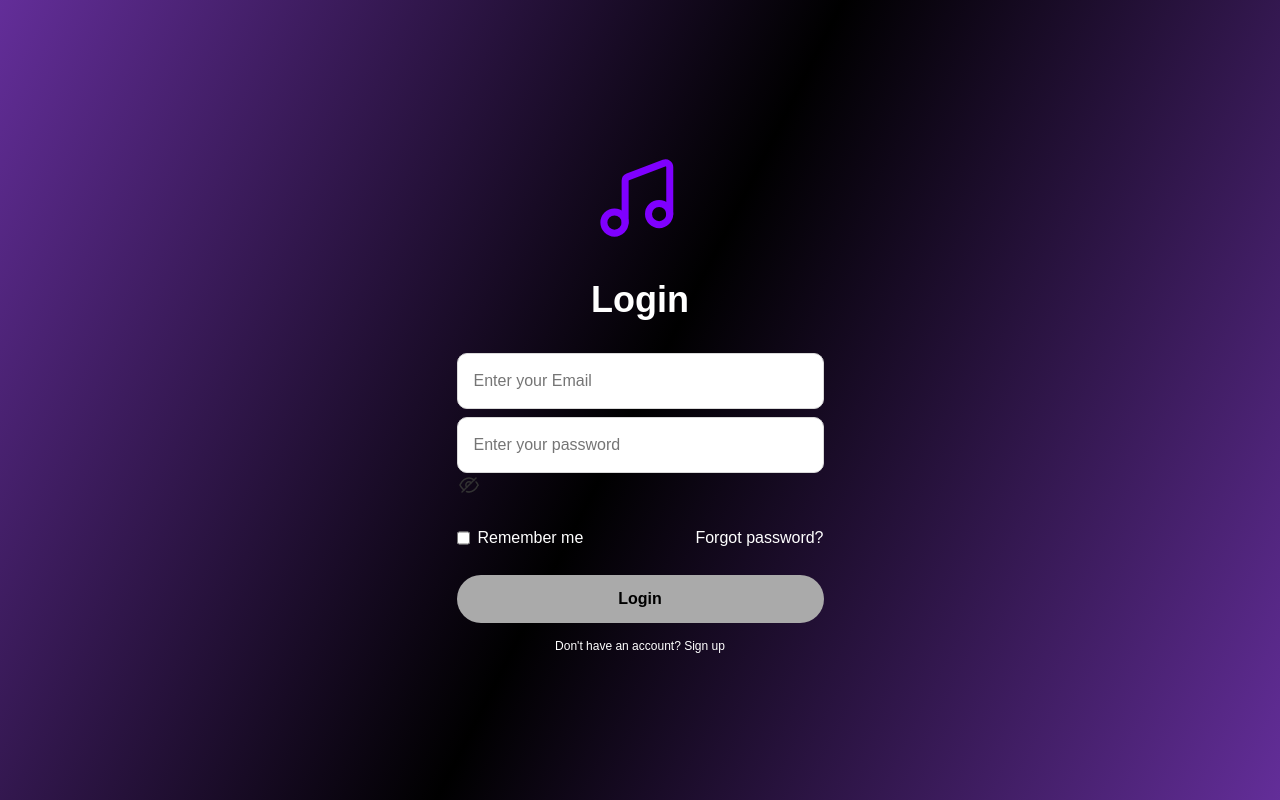
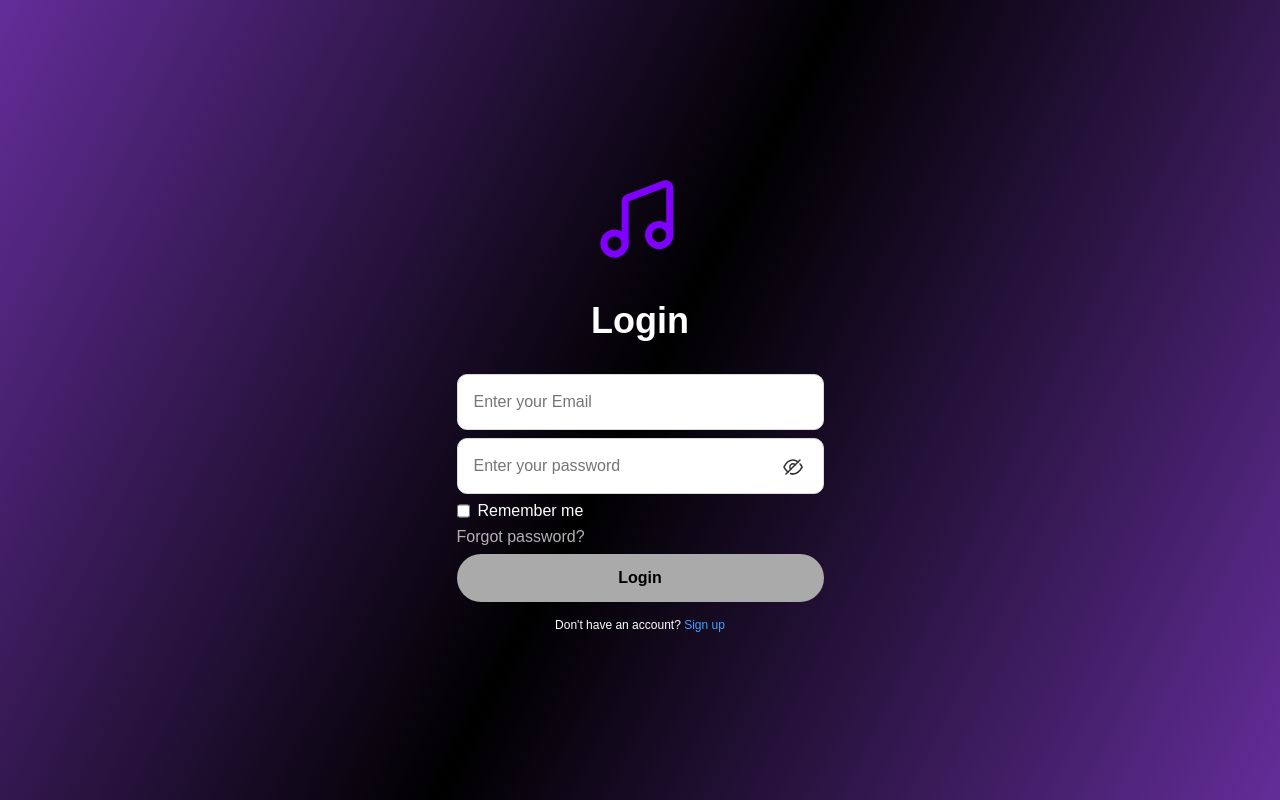
Before and after one commit to Tvildiani1/non-defined, a Next.js app: page / in a window 1280 px wide. Built offline with nearby package versions, Linux system fonts and the light colour scheme.

Commit message:
feat:Done Login & Register visual pages

```diff
--- a/app/auth/page.tsx
+++ /dev/null
@@ -1,11 +0,0 @@
-'use client';
-
-import LoginForm from "../components/login/LoginForm";
-
-export default function LoginPage() {
-  return (
-    <main>
-      <LoginForm />
-    </main>
-  )
-}
--- a/app/components/login/LoginForm.module.scss
+++ b/app/components/login/LoginForm.module.scss
@@ -68,26 +68,10 @@
   opacity: 0.5;
 }
 
-.passwordIcon {
+.togglePassword {
   position: absolute;
   top: 30%;
   right: 5%;
-}
-
-.errorMessage {
-  color: $Error-Alert !important;
-  margin-top: 0.5rem;
-  font-size: 0.9rem;
-}
-
-.error {
-  border: 2px solid $Error-Alert !important;
-}
-
-.errorMessage {
-  color: $Error-Alert;
-  font-size: 0.9rem;
-  margin-top: 0.5rem;
 }
 
 .formOptions {
@@ -103,6 +87,11 @@
   display: flex;
   gap: 8px;
   cursor: pointer;
+  color: $Text-Primary;
+}
+
+.formForgotPass {
+  color: $Text-Secondary;
 }
 
 .formButton {
@@ -133,7 +122,11 @@
   margin-top: 1rem;
 }
 
-.formLogin {
+.formDontHaveAcc > a {
+  color: $Info;
+}
+
+.formSignup {
   color: $Secondary;
   text-decoration: none;
 }
--- a/app/components/login/LoginForm.tsx
+++ b/app/components/login/LoginForm.tsx
@@ -6,93 +6,30 @@ import Image from 'next/image';
 import Link from 'next/link';
 
 export default function LoginForm() {
-  const [email, setEmail] = useState('');
-  const [password, setPassword] = useState('');
-  const [showPassword, setShowPassword] = useState(false);
-  const [errorMessage, setErrorMessage] = useState('');
-  const [borderError, setBorderError] = useState(false);
-
-  useEffect(() => {
-    // If already logged in, redirect or console.log
-    const loggedIn = localStorage.getItem('isLoggedIn');
-    if (loggedIn) {
-      console.log('Already logged in');
-    }
-  }, []);
-
-  const handleLogin = (e: React.FormEvent) => {
-    e.preventDefault();
-    const userData = localStorage.getItem('user');
-    if (!userData) {
-      setErrorMessage('User not found. Please register.');
-      setBorderError(true);
-      return;
-    }
-
-    const parsed = JSON.parse(userData);
-    if (parsed.email !== email) {
-      setErrorMessage('Email not registered');
-      setBorderError(true);
-      return;
-    }
-
-    if (parsed.password !== password) {
-      setErrorMessage('Incorrect password');
-      setBorderError(true);
-      return;
-    }
-
-    // Success!
-    localStorage.setItem('isLoggedIn', 'true');
-    setErrorMessage('');
-    setBorderError(false);
-    alert('Logged in successfully!');
-    // Redirect or do something here
-  };
-
-  const isFilled = email && password;
 
   return (
-    <div className={`${styles.formContainer} ${isFilled ? styles.purple : ''}`}>
+    <div className={styles.formContainer}>
       <Image src="/music.svg" width={102} height={102} alt="Logo" className={styles.logoImage} />
       <h2 className={styles.formTitle}>Login</h2>
 
-      <form className={styles.form} onSubmit={handleLogin}>
+      <form className={styles.form}>
         <div className={styles.formMessage}>
           <input
             type="email"
             placeholder="Enter your Email"
             className={styles.input}
-            value={email}
-            onChange={(e) => {
-              setEmail(e.target.value);
-              setBorderError(false);
-              setErrorMessage('');
-            }}
             required
           />
           <div className={styles.passwordWrapper}>
             <input
-              type={showPassword ? 'text' : 'password'}
               placeholder="Enter your password"
-              className={`${styles.input} ${borderError ? styles.error : ''}`}
-              value={password}
-              onChange={(e) => {
-                setPassword(e.target.value);
-                setBorderError(false);
-                setErrorMessage('');
-              }}
+              className={styles.input}
               required
             />
-            <span onClick={() => setShowPassword(!showPassword)} className={styles.togglePassword}>
-              <Image src="/visibility.svg" width={24} height={24} alt="Toggle" />
+            <span className={styles.togglePassword}>
+              <Image className={styles.togglePassword} src="/visibility.svg" width={24} height={24} alt="Toggle" />
             </span>
           </div>
-        </div>
-
-        {errorMessage && <p className={styles.errorMessage}>{errorMessage}</p>}
-
-        <div className={styles.formOptions}>
           <label className={styles.formCheckbox}>
             <input type="checkbox" /> Remember me
           </label>
--- a/app/components/register/SignUpForm.module.scss
+++ b/app/components/register/SignUpForm.module.scss
@@ -37,14 +37,14 @@
   width: 100%;
 }
 
+.passwordWrapper {
+  position: relative;
+}
+
 .title {
   color: $Text-Primary;
   font-family: sans-serif;
   font-size: 20px;
-}
-
-.passwordWrapper {
-  position: relative;
 }
 
 .input {
@@ -69,9 +69,14 @@
   opacity: 0.5;
 }
 
-.passwordIcon {
+.togglePassword {
   position: absolute;
-  top: 30%;
+  bottom: 15%;
+  right: 5%;
+}
+.toggleIcon {
+  position: absolute;
+  bottom: 9%;
   right: 5%;
 }
 
--- a/app/page.tsx
+++ b/app/page.tsx
@@ -1,6 +1,6 @@
-'"use client";'
+'use client';
 
-import LoginPage from './auth/page';
+import LoginPage from './auth/login/page';
 import Page from './auth/signup/page';
 import styles from './page.module.scss';
 
```
Also changed, not shown: app/components/register/SignupForm.tsx (+10 -17 lines).
